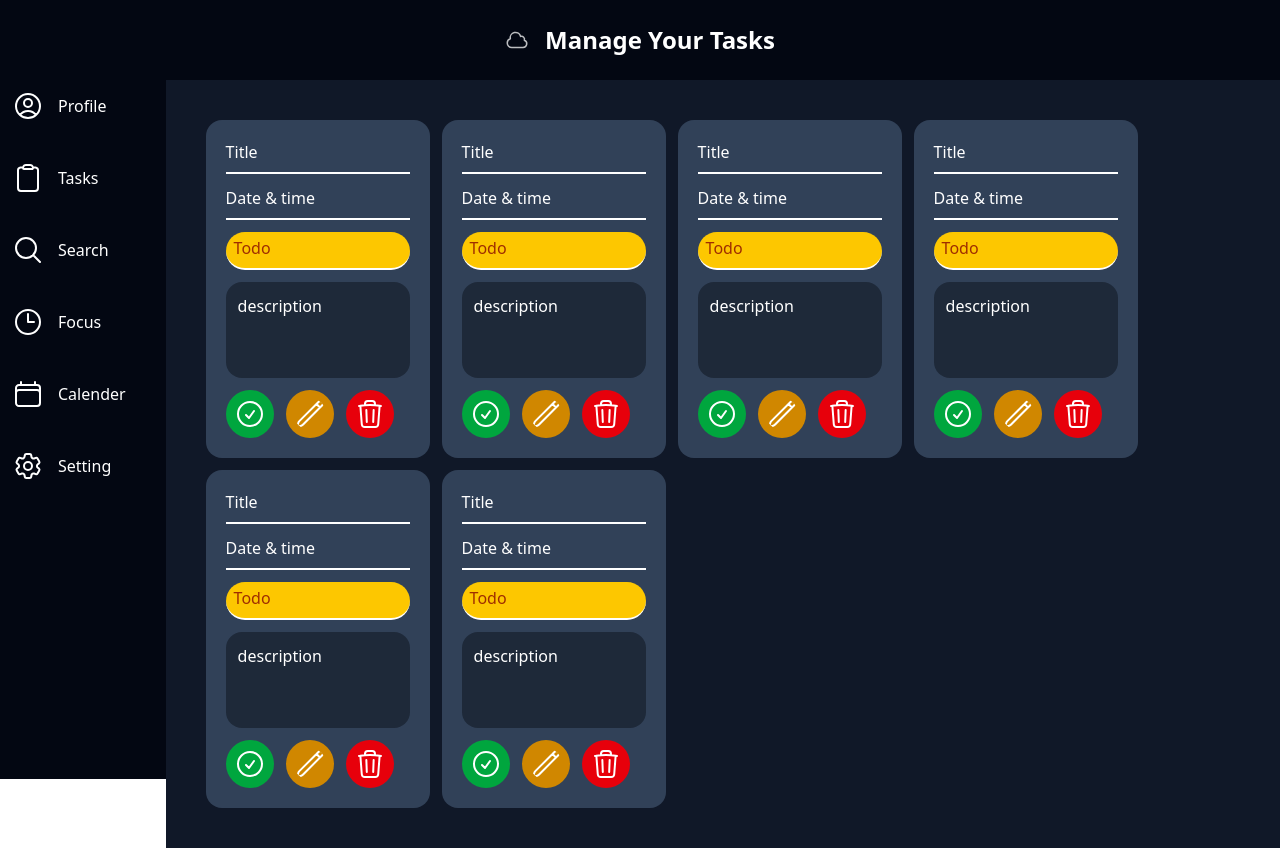
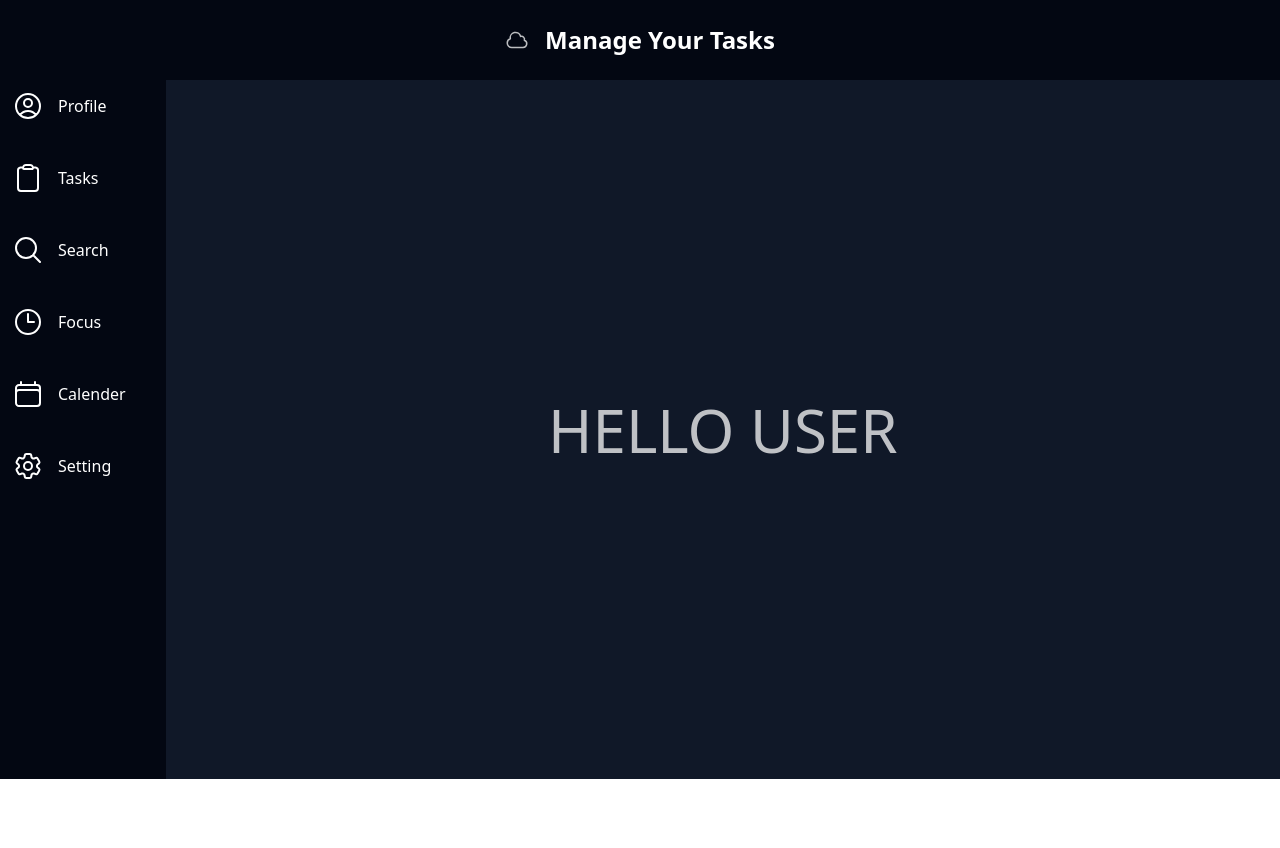
Before and after one commit to VibelessYoung/TaskManager, a Next.js app: page / in a window 1280 px wide. After the commit the page ends 800 px from the top, so only its background shows below. Built offline with nearby package versions, Linux system fonts and the light colour scheme.

Commit message:
add changes to home page

```diff
--- a/app/page.js
+++ b/app/page.js
@@ -2,8 +2,8 @@ import Tasks from "./components/Tasks";
 
 export default function Home() {
   return (
-    <div className="bg-gray-900 w-full">
-      <Tasks />
+    <div className="bg-gray-900 w-full flex justify-center items-center">
+      <h1 className="text-white text-6xl animate-pulse">HELLO USER</h1>
     </div>
   );
 }
```
